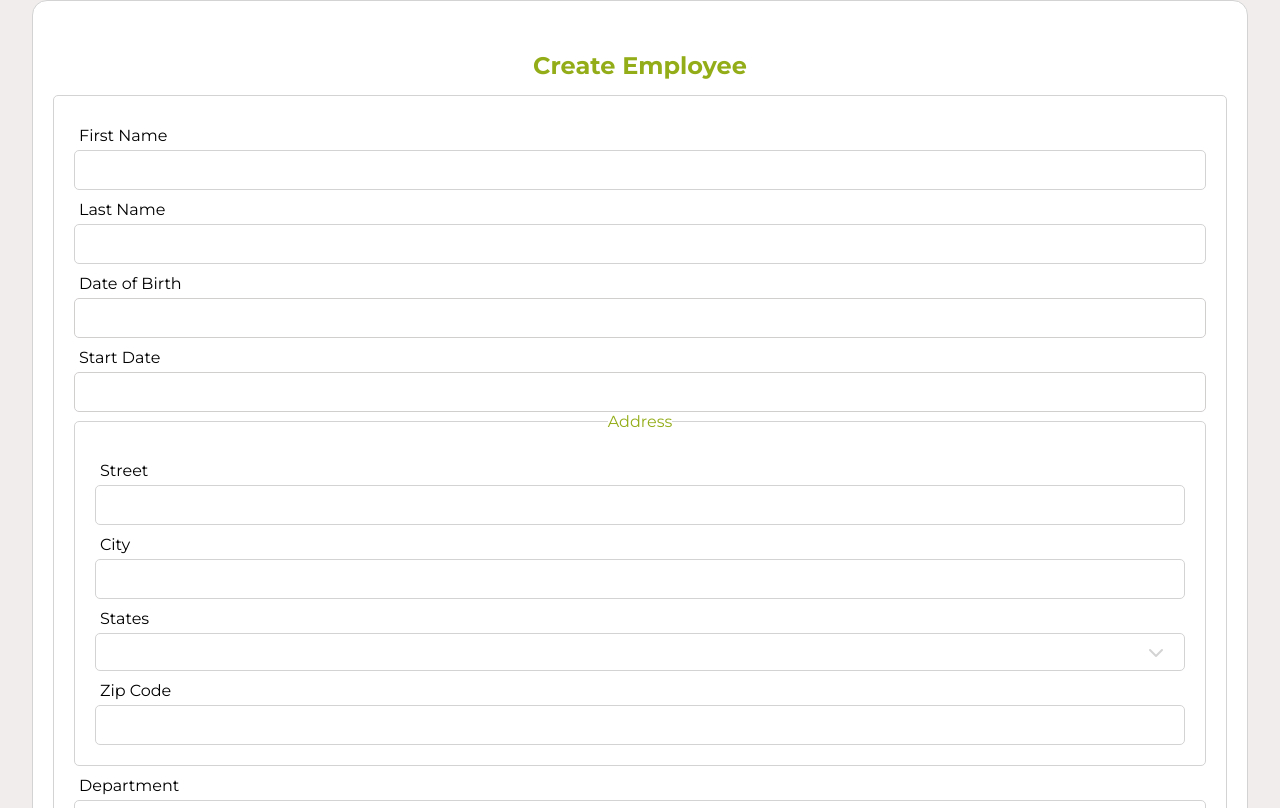
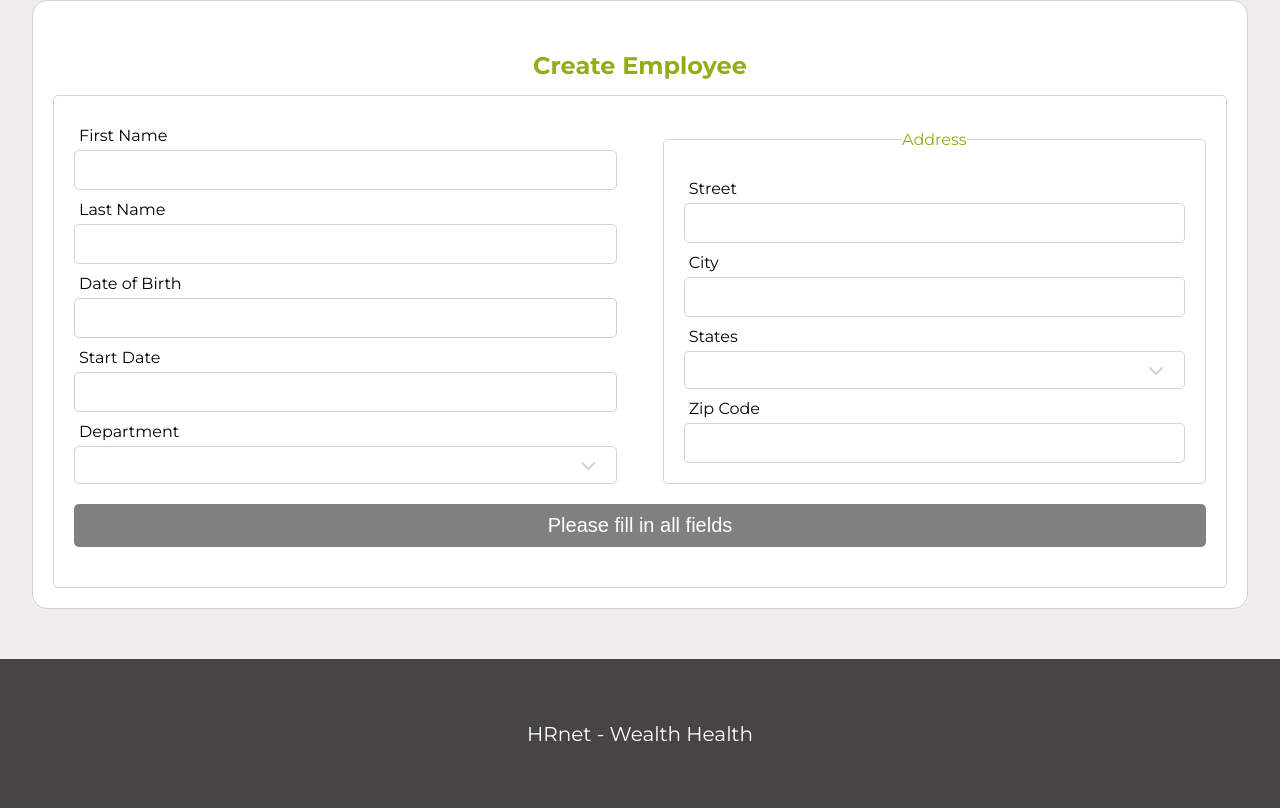
Before and after one commit to jbbrejon/openclassrooms-da-p14, a React (Vite) app: page / in a window 1280 px wide. Shown: the part 212-1020 px from the top of the page. Built offline with nearby package versions, Linux system fonts and the light colour scheme.

Commit message:
:construction: Additional divs for CSS (split form into 2 columns)

```diff
--- a/src/components/FormCreateEmployee/FormCreateEmployee.jsx
+++ b/src/components/FormCreateEmployee/FormCreateEmployee.jsx
@@ -80,6 +80,8 @@ function FormCreateEmployee() {
     return (
         <>
             <form className={styles.form} onSubmit={submitHandler}>
+                <div className={styles.inputsContainer}>
+                    <div className={styles.formColumn}>
                         <InputStandard
                             type="text"
                             label="First Name"
@@ -110,7 +112,16 @@ function FormCreateEmployee() {
                             object={employee}
                             property="startDate"
                         />
+                        <InputSelect
+                            label="Department"
+                            type="department"
+                            options={departments}
+                            value={employee.department}
+                            change={changeHandler}
+                        />
 
+                    </div>
+                    <div className={styles.formColumn}>
                         <fieldset className={styles.fieldset}>
                             <legend className={styles.legend}>Address</legend>
                             <InputStandard
@@ -148,14 +159,8 @@ function FormCreateEmployee() {
                             />
                         </fieldset>
 
-                <InputSelect
-                    label="Department"
-                    type="department"
-                    options={departments}
-                    value={employee.department}
-                    change={changeHandler}
-                />
-
+                    </div>
+                </div>
                 <ButtonSave
                     status={!getIsFormValid()}
                     valid="Create Employee"
```
Lines whose indentation alone changed are shown as unchanged.
